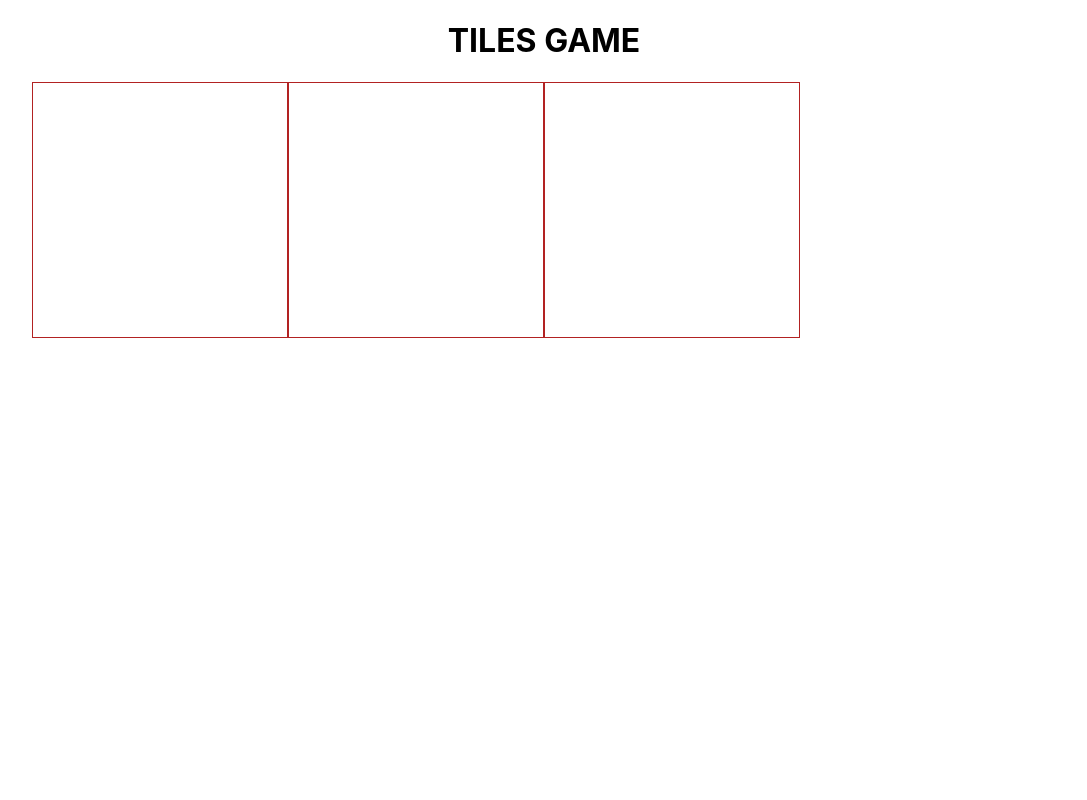
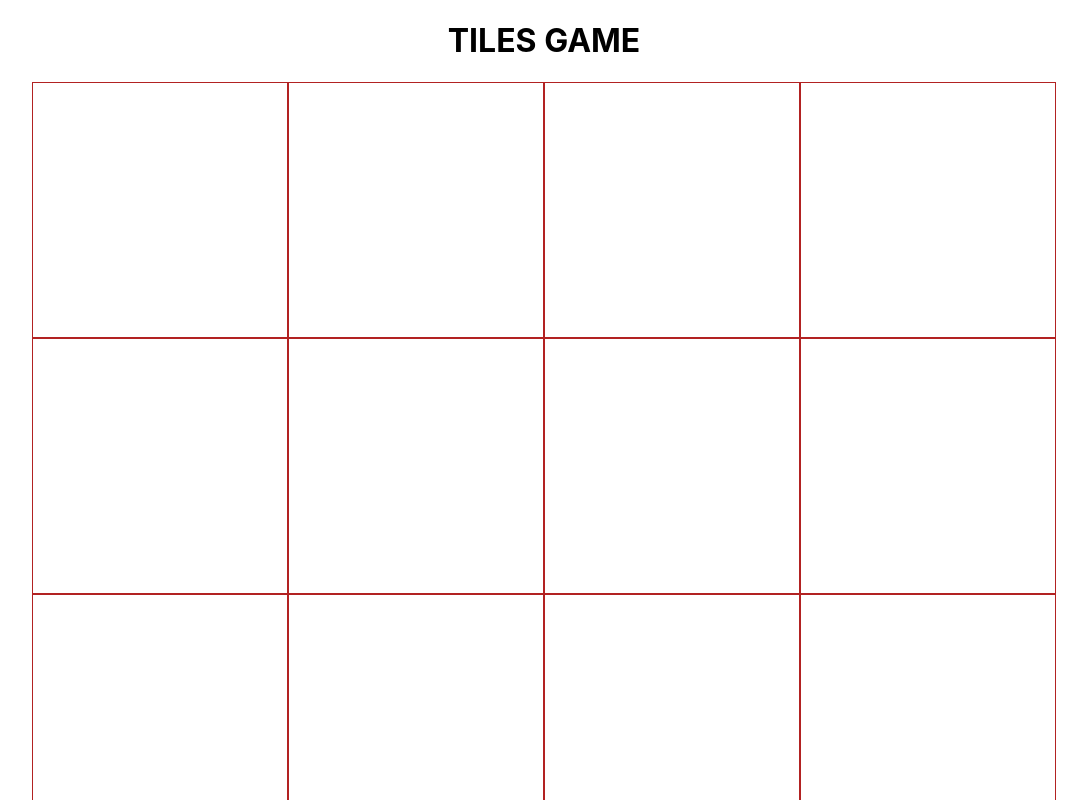
Before and after one commit to ShootingersNew/jetRubyTest, a React (Create React App) app: page / in a window 1280 px wide. Shown: the top 800 px of the page, without its empty margins (96-1183 px from the left). Built offline with nearby package versions, Linux system fonts and the light colour scheme.

Commit message:
Add random tile generation

```diff
--- a/src/components/TilesGame/index.tsx
+++ b/src/components/TilesGame/index.tsx
@@ -1,26 +1,33 @@
-import React from "react";
+import React, {useEffect, useState} from "react";
 import TilesView from "../TilesView";
 import {TileType} from "../../types";
 
 const TilesGame: React.FC = () => {
-    //"smart" comp
-    const tilesArr: TileType[] = [
-        {
-            color: '#000',
-            isOpened: false,
-            isGuessed: false
-        },
-        {
-            color: '#000',
-            isOpened: false,
-            isGuessed: false
-        },
-        {
-            color: '#000',
-            isOpened: false,
-            isGuessed: false
+    const [tiles, setTiles] = useState<TileType[] | undefined>(undefined)
+    //"smart" comp for TilesGame
+    useEffect(() => {
+
+        const randomColor: () => string = () => {
+            return Math.floor(Math.random() * 16777215).toString(16)
+        };
+        const generateRandomTiles: () => TileType[] = () => {
+            //randomize color
+            const randomizePos: (a: any, b: any) => number = (a, b) => {
+                return 0.5 - Math.random();
+            }
+            // generate an array of random colors
+            const colors = new Array(8).fill(undefined).map(() => {
+                return randomColor();
+            });
+
+            //concatenate arrays and randomize the positions of their elements
+            return [...colors, ...colors].sort(randomizePos).map((color) => {
+                return {color: `#${color}`, isOpened: false, isGuessed: false}
+            })
         }
-    ];
-    return <TilesView arr={tilesArr}/>
+        setTiles(generateRandomTiles())
+    }, [])
+
+    return <TilesView arr={tiles}/>
 }
 export default TilesGame
```
